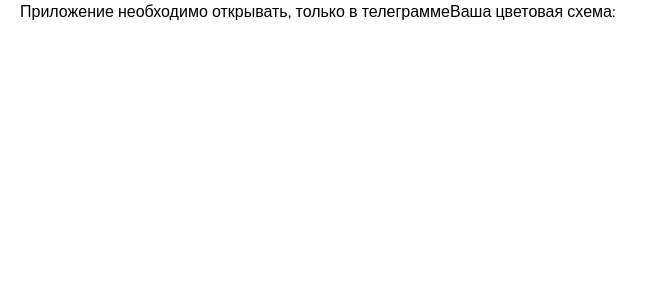
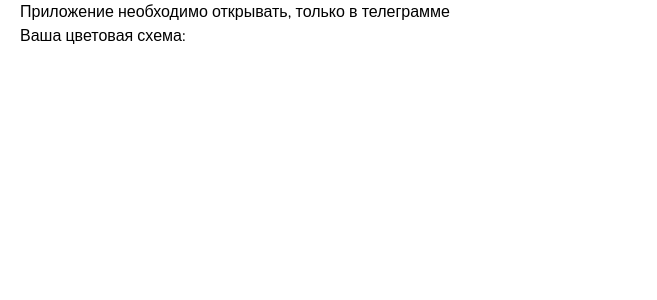
Before and after one commit to ITVash/negociant, a Next.js app: page / in a window 1280 px wide. Shown: the top 300 px of the page, without its empty margins (0-657 px from the left). Built offline with nearby package versions, Linux system fonts and the light colour scheme.

Commit message:
Begining design-2

```diff
--- a/app/(root)/page.tsx
+++ b/app/(root)/page.tsx
@@ -12,9 +12,9 @@ export default function Home() {
 		if (webApp) {
 			setColors(webApp.themeParams)
 		}
-	}, [])
+	}, [colors])
 	return (
-		<Container className={`text-[${colors?.text_color}] flex-row`}>
+		<Container className={`text-[${colors?.text_color}] flex-col`}>
 			<div>
 				{user ? (
 					<>
```
